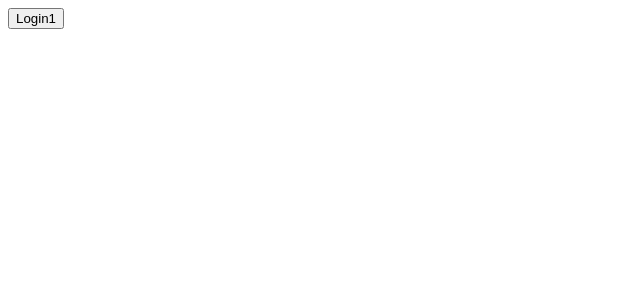
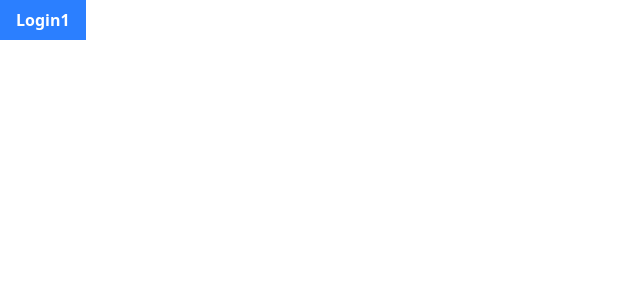
Before and after one commit to UmeshGayashan/Software_Submission_Client, a Next.js app: page /login in a window 1280 px wide. Shown: the top 300 px of the page, without its empty margins (0-640 px from the left). Built offline with nearby package versions, Linux system fonts and the light colour scheme.

Commit message:
simple component with tailwind.css

```diff
--- a/app/components/MainButton.Module.css
+++ /dev/null
@@ -1,13 +0,0 @@
-/* MainButton.module.css */
-.button {
-  background-color: #0080ff;
-  color: white;
-  border: none;
-  border-radius: 6px;
-  /* cursor: pointer; */
-  /* transition: background 0.2s; */
-}
-
-.button:hover {
-  background-color: #0059c1;
-}
--- a/app/components/mainButton.tsx
+++ b/app/components/mainButton.tsx
@@ -9,7 +9,15 @@ type Props = {
 
 function MainButton({ Name,onClickFunc = ()=>{} }: Props) {
   return (
-    <button className={styles.button} onClick={onClickFunc}>{Name}</button>
+    <button className="
+        bg-blue-500
+        hover:bg-blue-700
+        text-white
+        font-bold
+        py-2
+        px-4
+        rounded-
+      " onClick={onClickFunc}>{Name}</button>
   )
 }
 
--- a/app/globals.css
+++ b/app/globals.css
@@ -1,6 +1,6 @@
-/* @import "tailwindcss";
+@import "tailwindcss";
 
-:root {
+/* :root {
   --background: #ffffff;
   --foreground: #171717;
 }
```
Also changed, not shown: package.json (+6 -6 lines), 1 other file (tests, documents, lock files or other folders).
